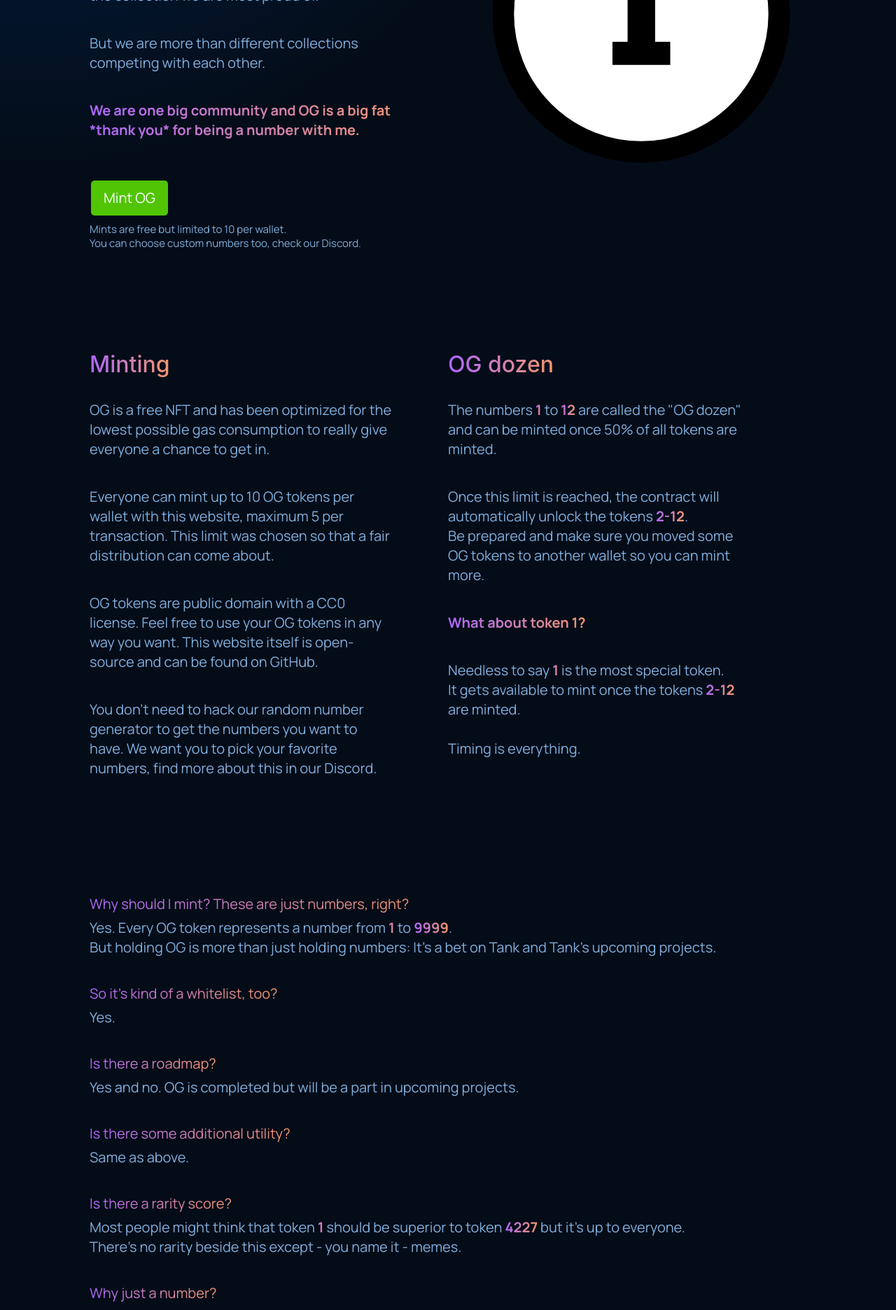
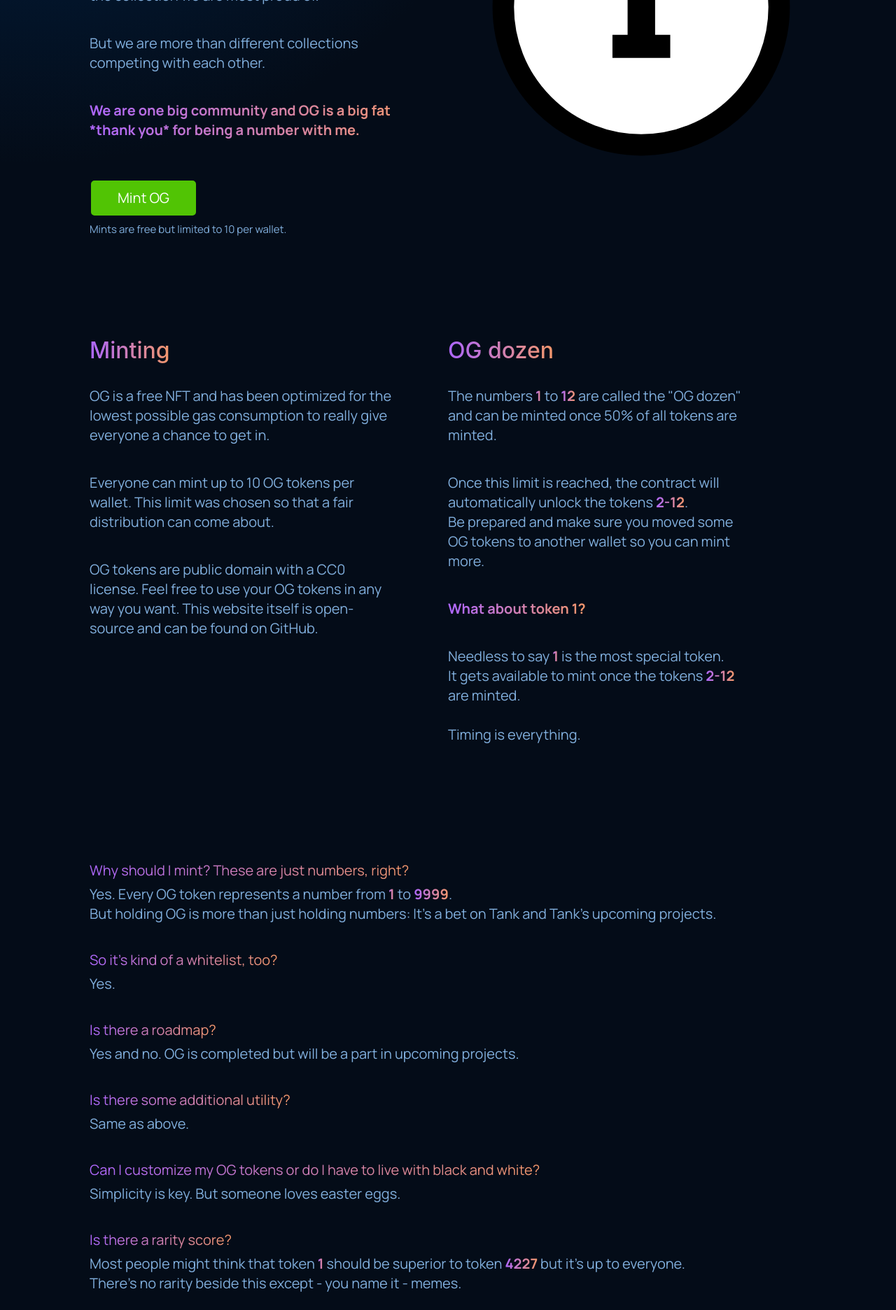
Before and after one commit to nfttank/OG, a React (Create React App) app: page / in a window 1280 px wide. Shown: the part 583-2455 px from the top of the page at 70% size. Built offline with nearby package versions, Linux system fonts and the light colour scheme.

Commit message:
Update texts to the minting logic

```diff
--- a/src/containers/faq/Faq.jsx
+++ b/src/containers/faq/Faq.jsx
@@ -18,6 +18,9 @@ const Rules = (props) => (
       <h2 className="gradient__text">Is there some additional utility?</h2>
       <p>Same as above.</p>
 
+      <h2 className="gradient__text">Can I customize my OG tokens or do I have to live with black and white?</h2>
+      <p>Simplicity is key. But someone loves easter eggs.</p>
+
       <h2 className="gradient__text">Is there a rarity score?</h2>
       <p>Most people might think that token <span className="gradient__text"><b>1</b></span> should be superior to token <span className="gradient__text"><b>4227</b></span> but it's up to everyone.<br/>
       There's no rarity beside this except - you name it - memes.</p>
--- a/src/containers/header/Header.jsx
+++ b/src/containers/header/Header.jsx
@@ -20,7 +20,7 @@ const Header = (props) => (
       <p className="gradient__text"><b>We are one big community and OG is a big fat *thank you* for being a number with me.</b></p>
       <p></p>
       <div className="og__header-content__input">
-        { !props.data.soldOut && props.data.walletLoaded && props.data.remainingMintsForWallet !== 0 && <button className="og__header-content__input_plusminus" onClick={() => props.data.mintCountAdd(-5)} type="button">-</button> }
+        { !props.data.soldOut && props.data.walletLoaded && props.data.remainingMintsForWallet !== 0 && <button className="plusminus" onClick={() => props.data.mintCountAdd(-5)} type="button">-</button> }
         <button onClick={props.data.mintFunction} type="button">
           {
             props.data.soldOut
@@ -36,13 +36,13 @@ const Header = (props) => (
               )
           }
         </button>
-        { !props.data.soldOut && props.data.walletLoaded && props.data.remainingMintsForWallet !== 0 && <button onClick={() => props.data.mintCountAdd(+5)} type="button">+</button> }
+        { !props.data.soldOut && props.data.walletLoaded && props.data.remainingMintsForWallet !== 0 && <button className="plusminus" onClick={() => props.data.mintCountAdd(+5)} type="button">+</button> }
       </div>
       <p className="smalltext">Mints are free but limited to {props.data.maxPerWallet} per wallet. {
         props.data.walletLoaded
         ? <span className="gradient__text"><b>{(10000 - props.data.totalSupply).toString()} left.</b></span>
         : ""
-      }<br/>You can choose custom numbers too, check our Discord.</p>
+      }</p>
     </div>
     <div className="og__header-image">
       <OgImg data={{storeUrl: props.data.storeUrl, id: props.data.featuredOg.id, svg: props.data.featuredOg.svg, useLink: props.data.featuredOgExists}} />
--- a/src/containers/header/header.css
+++ b/src/containers/header/header.css
@@ -45,10 +45,9 @@
     margin-top: 0.5rem;
 }
 
-
-
 .og__header-content__input button {
     min-height: 50px;
+    min-width: 150px;
     font-family: var(--font-family);
     font-weight: 400;
     font-size: 20px;
@@ -64,6 +63,9 @@
     border-radius: 5px;
 }
 
+.og__header-content__input .plusminus {
+    min-width: 10px;
+}
 
 @media screen and (max-width: 1050px) {
     .og__header {
--- a/src/containers/rules/Rules.jsx
+++ b/src/containers/rules/Rules.jsx
@@ -6,9 +6,8 @@ const Rules = (props) => (
     <div className="og__rules-content">
       <h2 className="gradient__text">Minting</h2>
       <p>OG is a free NFT and has been optimized for the lowest possible gas consumption to really give everyone a chance to get in.</p>
-      <p>Everyone can mint up to 10 OG tokens per wallet with this website, maximum 5 per transaction. This limit was chosen so that a fair distribution can come about.</p>
+      <p>Everyone can mint up to 10 OG tokens per wallet. This limit was chosen so that a fair distribution can come about.</p>
       <p>OG tokens are public domain with a CC0 license. Feel free to use your OG tokens in any way you want. This website itself is open-source and can be found on GitHub.</p>
-      <p>You don't need to hack our random number generator to get the numbers you want to have. We want you to pick your favorite numbers, find more about this in our Discord.</p>
     </div>
     <div className="og__rules-content">
       <h2 className="gradient__text">OG dozen</h2>
```
